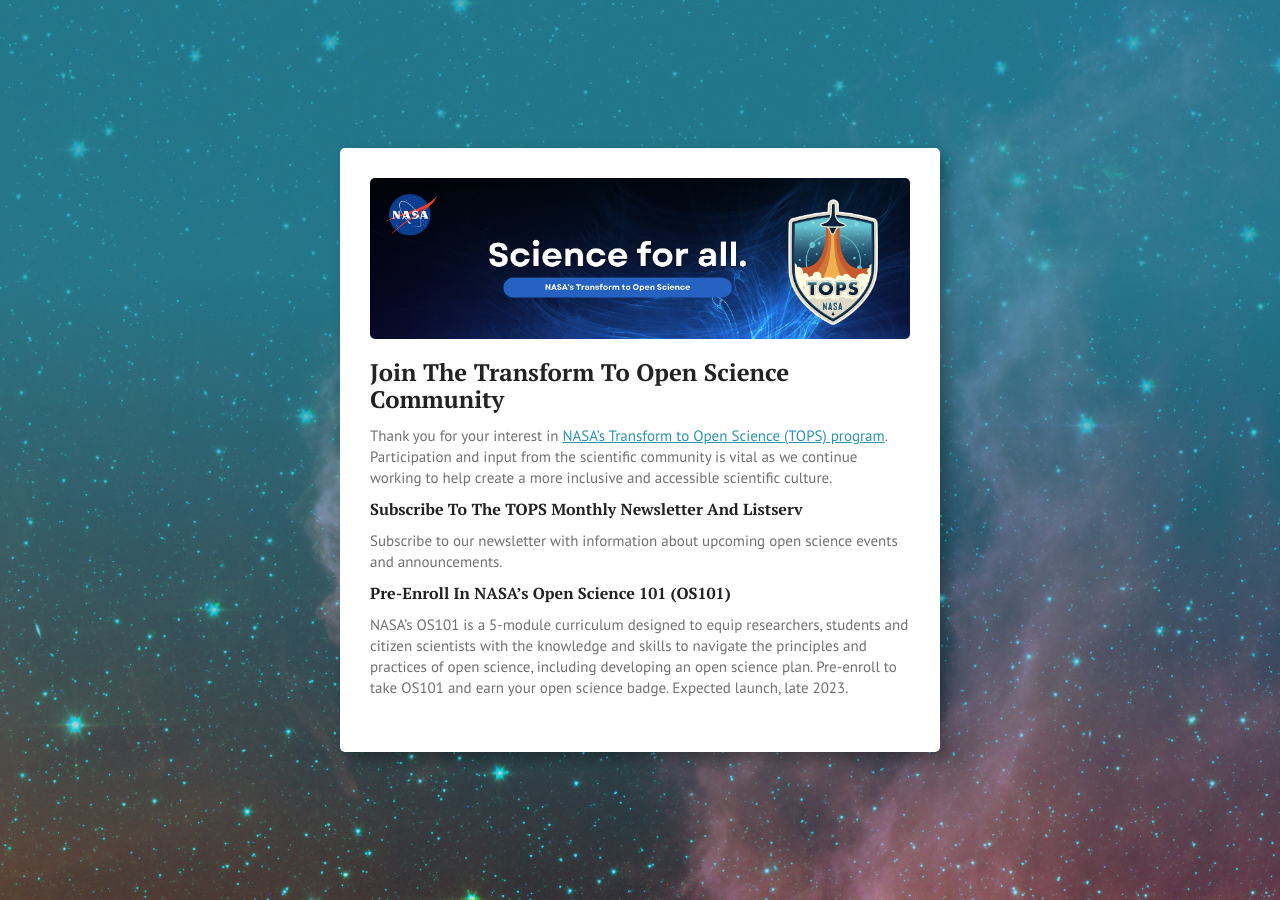
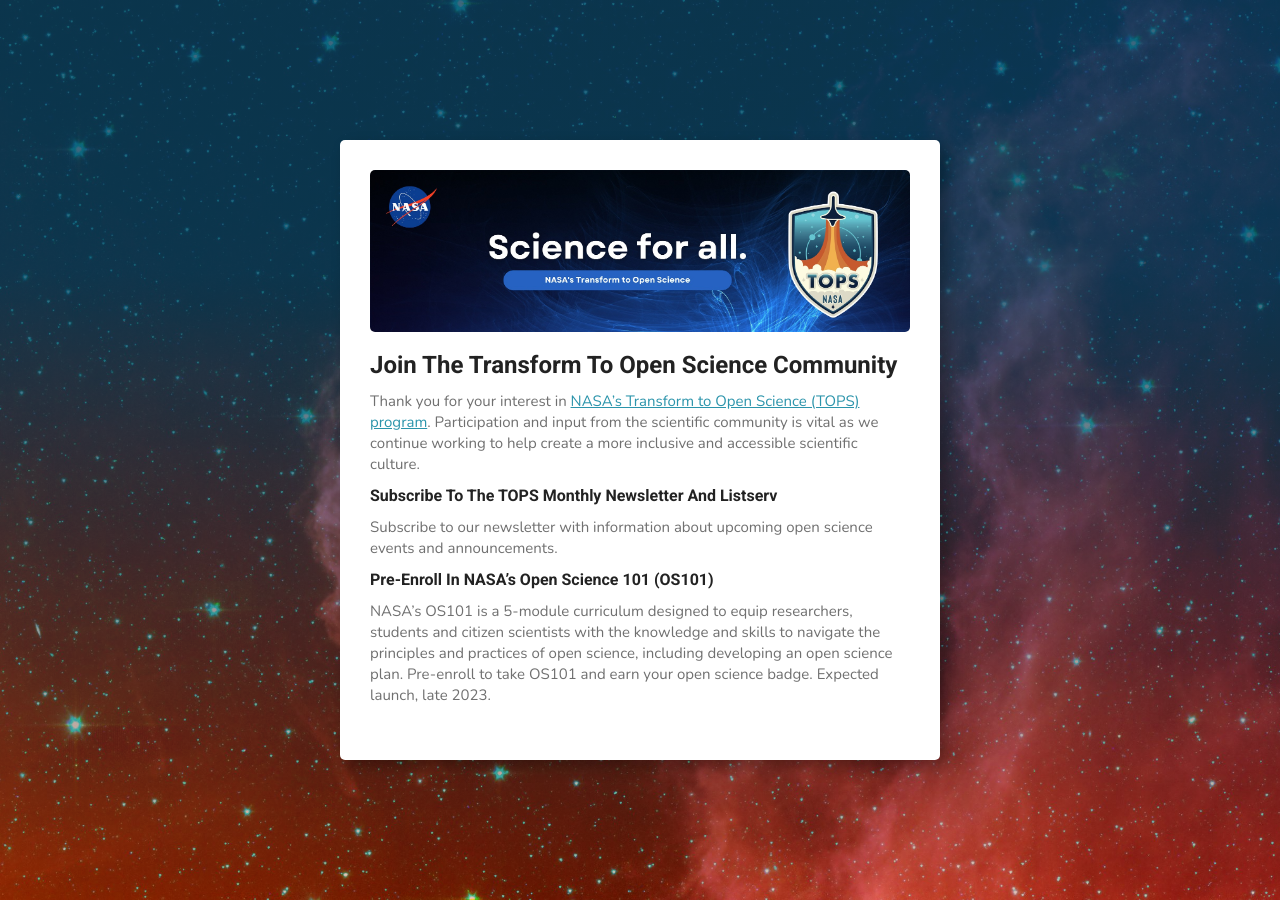
Before and after one commit to bressler1995/TOPS-Website-Front-End, a Jekyll site: the page built from pages/signup.md, in a window 1280 px wide. Built offline with Jekyll 4.4.1, drawn with Linux system fonts in a browser that asks for light colours; a script that is not in the unit is left out.

Commit message:
Update some styling on newsletter page to be more consistent with new website

```diff
--- a/_layouts/default.html
+++ b/_layouts/default.html
@@ -73,7 +73,7 @@
             <p class="text-white-85 text-center text-md-start mb-3 mb-md-0">Sign up for the Transform to Open Science newsletter to stay connected with our community.</p>
           </div>
           <div class="col-12 col-md-3 text-center text-md-end">
-            <a class="btn btn-primary" href="{{site.baseurl}}/{{site.signupbutton}}" role="button">Sign Up Now</a>
+            <a class="btn btn-primary" href="{{site.baseurl}}/{{site.signupbutton}}" target="_blank" role="button">Sign Up Now</a>
           </div>
         </div>
       </div>
--- a/_layouts/newsletter.html
+++ b/_layouts/newsletter.html
@@ -4,9 +4,9 @@
     <meta charset="utf-8">
     <meta name="viewport" content="width=device-width, initial-scale=1, shrink-to-fit=no">
     <link rel="icon" href="{{ site.baseurl }}/{{site.favicon}}">
-    <link rel="preconnect" href="https://fonts.googleapis.com">
+    <!-- <link rel="preconnect" href="https://fonts.googleapis.com">
     <link rel="preconnect" href="https://fonts.gstatic.com" crossorigin>
-    <link href="https://fonts.googleapis.com/css2?family=PT+Sans:wght@400;700&family=PT+Serif:ital,wght@0,400;0,700;1,400;1,700&display=swap" rel="stylesheet">
+    <link href="https://fonts.googleapis.com/css2?family=PT+Sans:wght@400;700&family=PT+Serif:ital,wght@0,400;0,700;1,400;1,700&display=swap" rel="stylesheet"> -->
     <title>{{ page.title }} | {{site.title}}</title>
     <link href="{{ site.baseurl }}/assets/css/newsletter.css" rel="stylesheet">
 </head>
--- a/assets/css/newsletter.css
+++ b/assets/css/newsletter.css
@@ -1,3 +1,5 @@
+@import url('https://fonts.googleapis.com/css2?family=Nunito:ital,wght@0,300;0,400;0,600;0,700;0,800;1,300;1,400&family=Roboto:wght@500;700;900&display=swap');
+
 html, body {
 	background-color: #000;
 	margin: 0;
@@ -13,11 +15,11 @@ body {
 }
 
 h1, h2, h3, h4, h5, h6, a, button {
-	font-family: 'PT Serif', serif;
+	font-family: 'Roboto', sans-serif;
 }
 
 p, span, p a {
-	font-family: 'PT Sans', sans-serif;
+	font-family: 'Nunito', sans-serif;
 }
 
 .tops_base_element {
@@ -37,7 +39,7 @@ p, span, p a {
 	padding: 30px;
 	padding-top: 70px;
 	padding-bottom: 70px;
-	background: linear-gradient(180deg, rgba(43,148,171,0.8) 30%, rgba(43,148,171,0.3) 100%), url('../img/tops_signup_bg.jpg');
+	background: linear-gradient(180deg, rgba(13,66,95,0.8) 30%, rgba(216,62,0,0.3) 100%), url('../img/tops_signup_bg.jpg');
 	background-size: cover;
 	background-position: center center;
 }
@@ -138,7 +140,7 @@ div.ctct-form-embed form.ctct-form-custom div.ctct-form-field {
 }
 
 div.ctct-form-embed form.ctct-form-custom label.ctct-form-label, div.ctct-form-embed form.ctct-form-custom fieldset.ctct-form-lists legend.ctct-form-lists-legend {
-	font-family: 'PT Serif', serif !important;
+	font-family: 'Roboto', sans-serif !important;
 	color: #222 !important;
 	margin-bottom: 8px !important;
 	font-size: 15px !important;
@@ -172,7 +174,7 @@ div.ctct-form-embed form.ctct-form-custom label.ctct-form-label, div.ctct-form-e
 .tops_form_container .ctct-form-success h2 {
 	display: block;
 	width: 100%;
-	font-family: 'PT Serif', serif !important;
+	font-family: 'Roboto', sans-serif !important;
 	font-size: 16px !important;
 	line-height: 18px !important;
 	margin-top: 0 !important;
```
